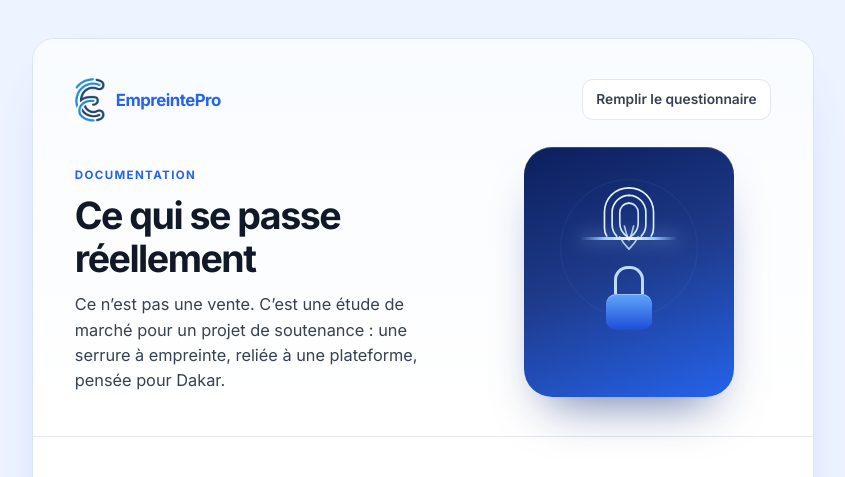
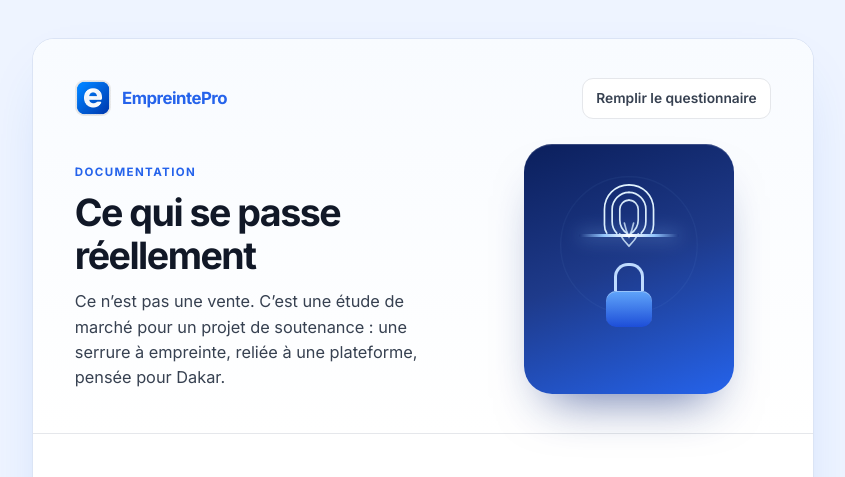
Before and after one commit to Fatoumata7703/empreintepro-etude, a Flask app: page /docs in a window 1280 px wide. Shown: the top 477 px of the page, without its empty margins (217-1062 px from the left). Run offline with Flask 3, Linux system fonts and the light colour scheme; some libraries are stand-ins or nearby versions.

Commit message:
Replace incomplete logo mark with a finished badge icon.

```diff
--- a/static/css/etude.css
+++ b/static/css/etude.css
@@ -49,7 +49,7 @@ a:hover { text-decoration: underline; }
 .hero-top { margin-bottom: 1.6rem; }
 
 .brand { display: flex; align-items: center; gap: 0.7rem; }
-.brand img { height: 44px; width: auto; display: block; }
+.brand img { height: 36px; width: 36px; display: block; border-radius: 9px; object-fit: cover; }
 .brand span { font-weight: 700; letter-spacing: -0.03em; font-size: 1.05rem; color: inherit; }
 
 .meta {
```
Also changed, not shown: static/img/logo-icon.png, static/img/logo-icon.svg (added).
